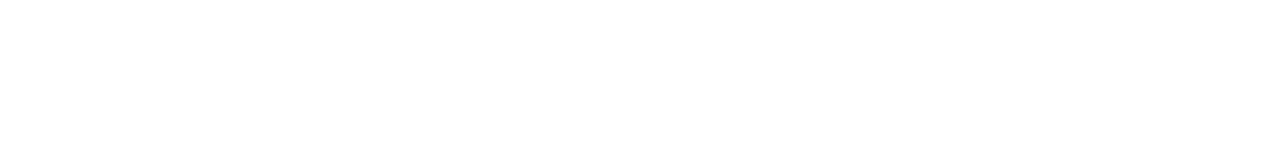
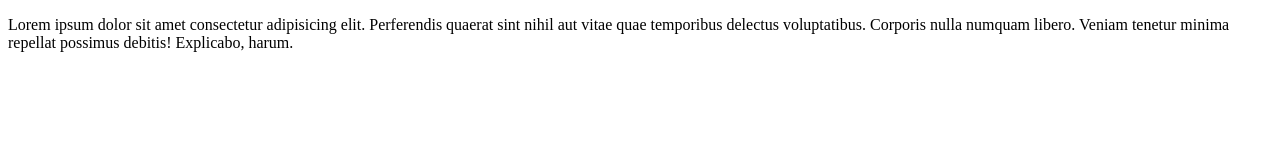
Before and after one commit to aegeandsea/Project, a plain HTML site: page homepage.html in a window 1280 px wide. Drawn offline with Linux system fonts and the light colour scheme.

Commit message:
test add p to homepage

```diff
--- a/homepage.html
+++ b/homepage.html
@@ -7,6 +7,8 @@
     <title>Homepage</title>
 </head>
 <body>
-
+    <p>
+        Lorem ipsum dolor sit amet consectetur adipisicing elit. Perferendis quaerat sint nihil aut vitae quae temporibus delectus voluptatibus. Corporis nulla numquam libero. Veniam tenetur minima repellat possimus debitis! Explicabo, harum.
+    </p>
 </body>
 </html>
```
